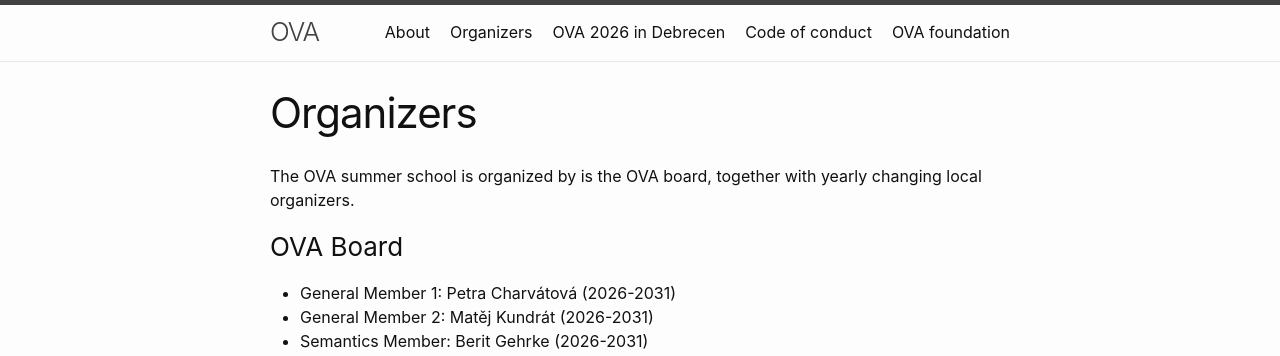
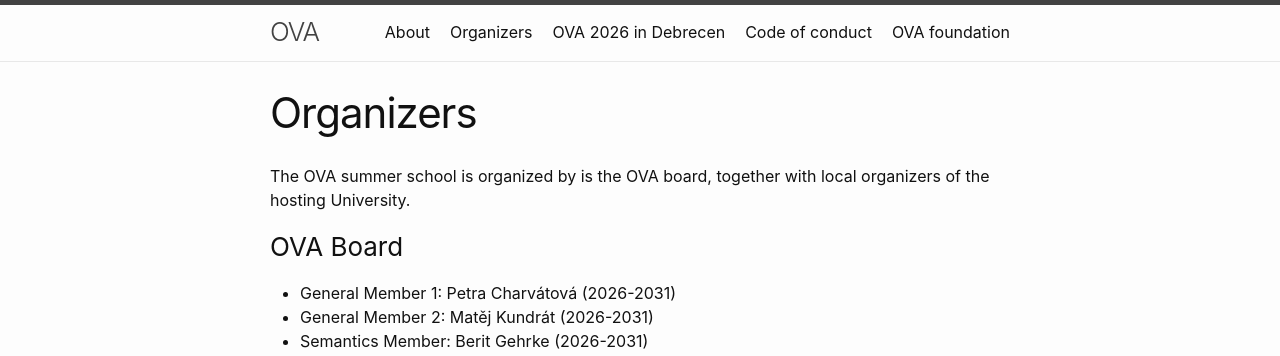
Before and after one commit to ovaschool/ovaschool.github.io, a Jekyll site: the page built from staticpages/1_organizers.markdown, in a window 1280 px wide. Shown: the top 356 px of the page. Built offline with Jekyll 4.4.1, drawn with Linux system fonts in a browser that asks for light colours.

Commit message:
Update 1_organizers.markdown

```diff
--- a/staticpages/1_organizers.markdown
+++ b/staticpages/1_organizers.markdown
@@ -5,7 +5,7 @@ permalink: /organizers/
 weight: 3
 ---
 
-The OVA summer school is organized by is the OVA board, together with yearly changing local organizers.
+The OVA summer school is organized by is the OVA board, together with local organizers of the hosting University.
 
 ### OVA Board
 
```
